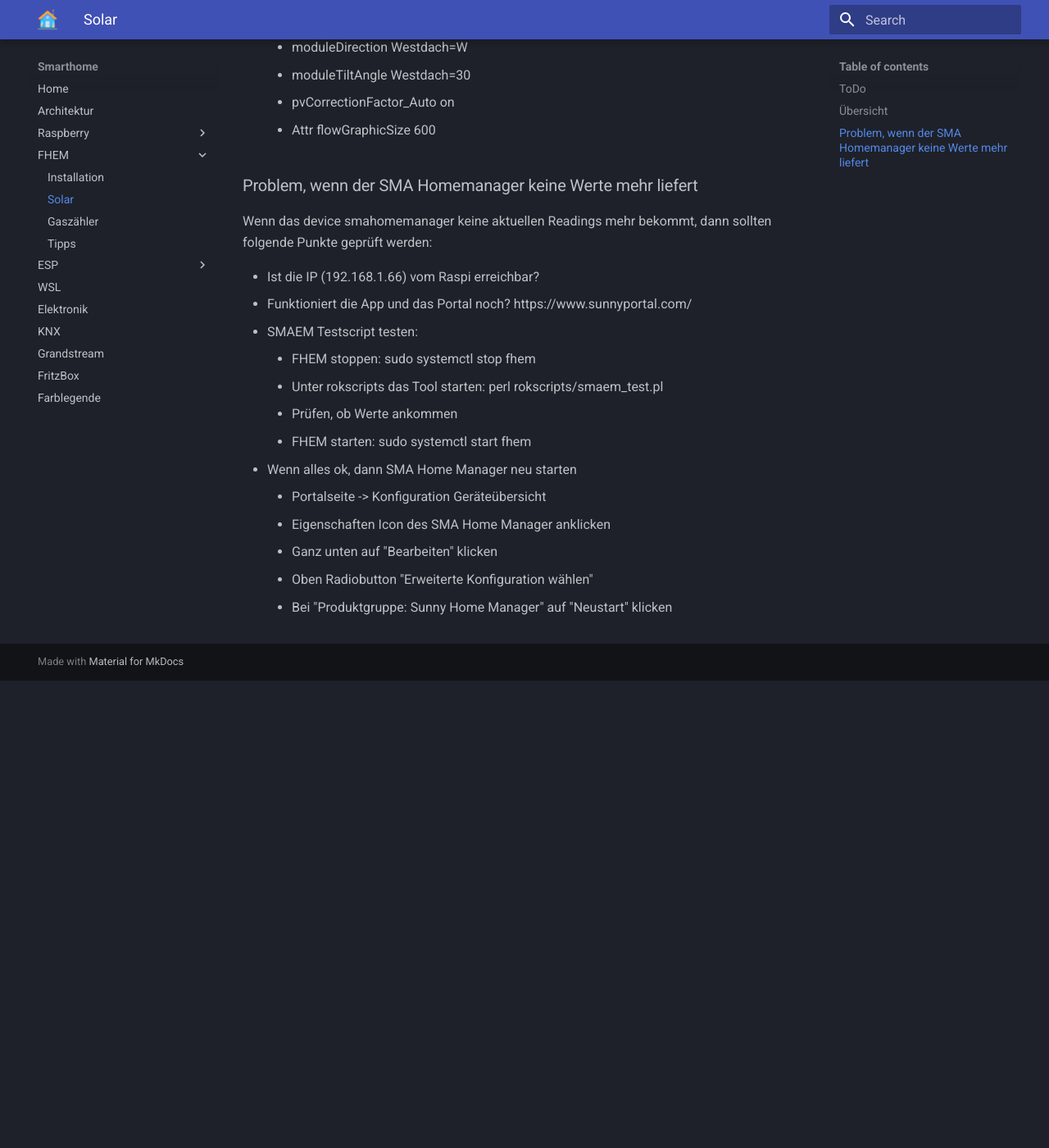
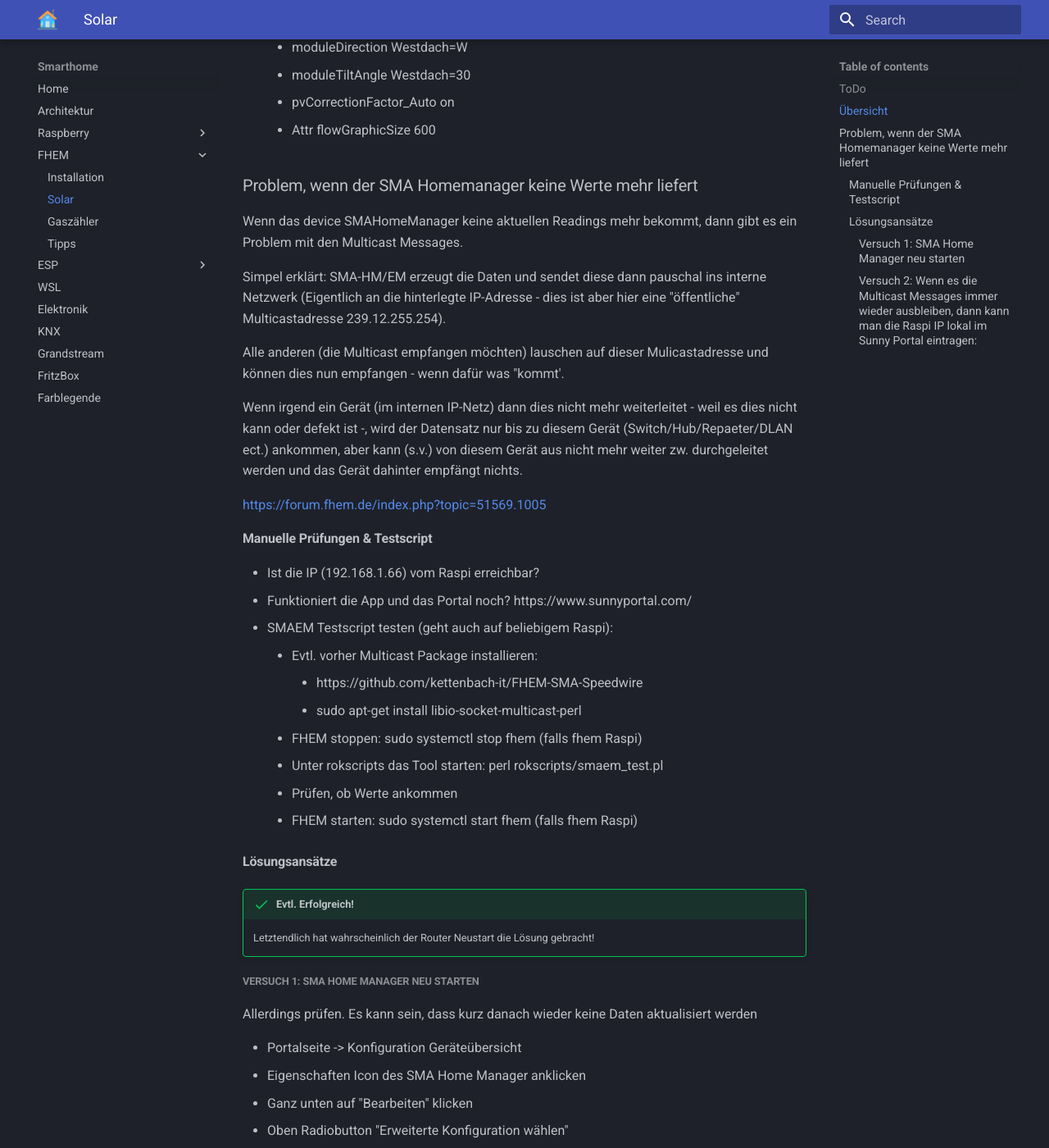
Before and after one commit to rogerknop/mkdocs_smarthome, an MkDocs documentation site: the page built from docs/fhemtipps/fhem_solar.md, in a window 1280 px wide and 1400 px high, scrolled down 1532 px. Shown: the whole window at 82% size. Built offline with MkDocs 1.6.1 and Material for MkDocs 9.7.7, drawn with Linux system fonts in a browser that asks for light colours; before the commit the page ends 2362 px from its top, so only the background shows below that; some of the changed text lies outside the part shown.

Commit message:
SMA Homemanager Problem

```diff
--- a/docs/fhemtipps/fhem_solar.md
+++ b/docs/fhemtipps/fhem_solar.md
@@ -41,18 +41,54 @@ PDF ABLEGEN!
 
 ### Problem, wenn der SMA Homemanager keine Werte mehr liefert
 
-Wenn das device smahomemanager keine aktuellen Readings mehr bekommt, dann sollten folgende Punkte geprüft werden:
+Wenn das device SMAHomeManager keine aktuellen Readings mehr bekommt, dann gibt es ein Problem mit den Multicast Messages.
+
+Simpel erklärt: SMA-HM/EM erzeugt die Daten und sendet diese dann pauschal ins interne Netzwerk (Eigentlich an die hinterlegte IP-Adresse - dies ist aber hier eine "öffentliche" Multicastadresse 239.12.255.254).
+
+Alle anderen (die Multicast empfangen möchten) lauschen auf dieser Mulicastadresse und können dies nun empfangen - wenn dafür was "kommt'.
+
+Wenn irgend ein Gerät (im internen IP-Netz) dann dies nicht mehr weiterleitet - weil es dies nicht kann oder defekt ist -, wird der Datensatz nur bis zu diesem Gerät (Switch/Hub/Repaeter/DLAN ect.) ankommen, aber kann (s.v.) von diesem Gerät aus nicht mehr weiter zw. durchgeleitet werden und das Gerät dahinter empfängt nichts.
+
+<a href="https://forum.fhem.de/index.php?topic=51569.1005" target="_blank">https://forum.fhem.de/index.php?topic=51569.1005</a>
+
+#### Manuelle Prüfungen & Testscript
 
 * Ist die IP (192.168.1.66) vom Raspi erreichbar?
 * Funktioniert die App und das Portal noch? https://www.sunnyportal.com/
-* SMAEM Testscript testen:
-    * FHEM stoppen: sudo systemctl stop fhem
+* SMAEM Testscript testen (geht auch auf beliebigem Raspi):
+    * Evtl. vorher Multicast Package installieren:
+        * https://github.com/kettenbach-it/FHEM-SMA-Speedwire
+        * sudo apt-get install libio-socket-multicast-perl
+    * FHEM stoppen: sudo systemctl stop fhem (falls fhem Raspi)
     * Unter rokscripts das Tool starten: perl rokscripts/smaem_test.pl
     * Prüfen, ob Werte ankommen
-    * FHEM starten: sudo systemctl start fhem
-* Wenn alles ok, dann SMA Home Manager neu starten
-    * Portalseite -> Konfiguration Geräteübersicht
-    * Eigenschaften Icon des SMA Home Manager anklicken
-    * Ganz unten auf "Bearbeiten" klicken
-    * Oben Radiobutton "Erweiterte Konfiguration wählen"
-    * Bei "Produktgruppe: Sunny Home Manager" auf "Neustart" klicken
+    * FHEM starten: sudo systemctl start fhem (falls fhem Raspi)
+
+#### Lösungsansätze
+
+!!! success "Evtl. Erfolgreich!"
+    Letztendlich hat wahrscheinlich der Router Neustart die Lösung gebracht!
+
+##### Versuch 1: SMA Home Manager neu starten
+
+Allerdings prüfen. Es kann sein, dass kurz danach wieder keine Daten aktualisiert werden
+
+* Portalseite -> Konfiguration Geräteübersicht
+* Eigenschaften Icon des SMA Home Manager anklicken
+* Ganz unten auf "Bearbeiten" klicken
+* Oben Radiobutton "Erweiterte Konfiguration wählen"
+* Bei "Produktgruppe: Sunny Home Manager" auf "Neustart" klicken
+
+!!! warning "Warnung"
+    Nach 10 Minuten evtl. wieder kein Empfang!
+
+##### Versuch 2: Wenn es die Multicast Messages immer wieder ausbleiben, dann kann man die Raspi IP lokal im Sunny Portal eintragen:
+
+* Portalseite -> Konfiguration Geräteübersicht
+* Eigenschaften Icon des SMA Home Manager anklicken
+* Ganz unten auf "Bearbeiten" klicken
+* Oben Radiobutton "Erweiterte Konfiguration wählen"
+* Ganz unten "Direkte Zähler Kommunikation" - Hier die IP vom FHEM Raspi eintragen
+
+!!! warning "Warnung"
+    Dadurch wird die Standard IP 239.12.255.254 nicht mehr versorgt => Kein Laden mehr der Batterie !
```
Also changed, not shown: README.md (+2 -0 lines), docs/install/fhem.md (+8 -0 lines), docs/install/legende.md (+25 -0 lines), docs/install/raspi.md (+1 -0 lines).
